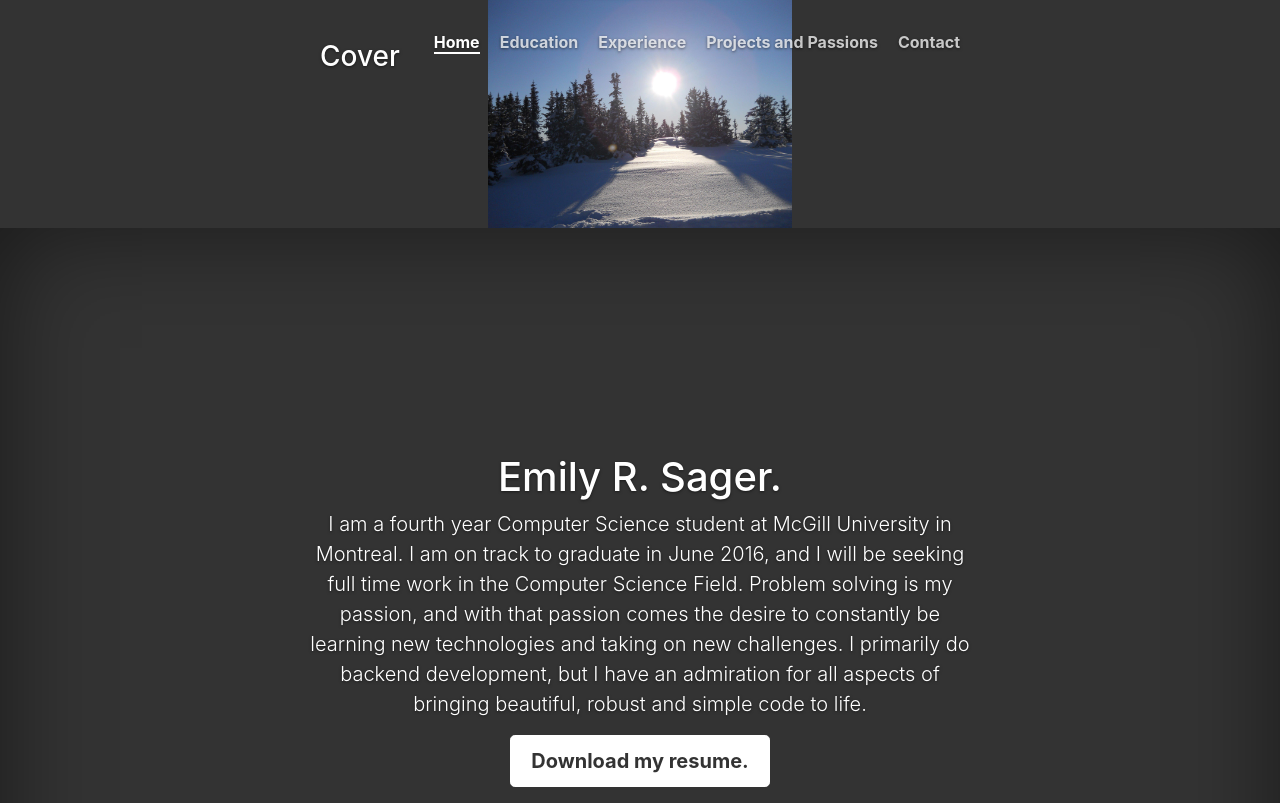
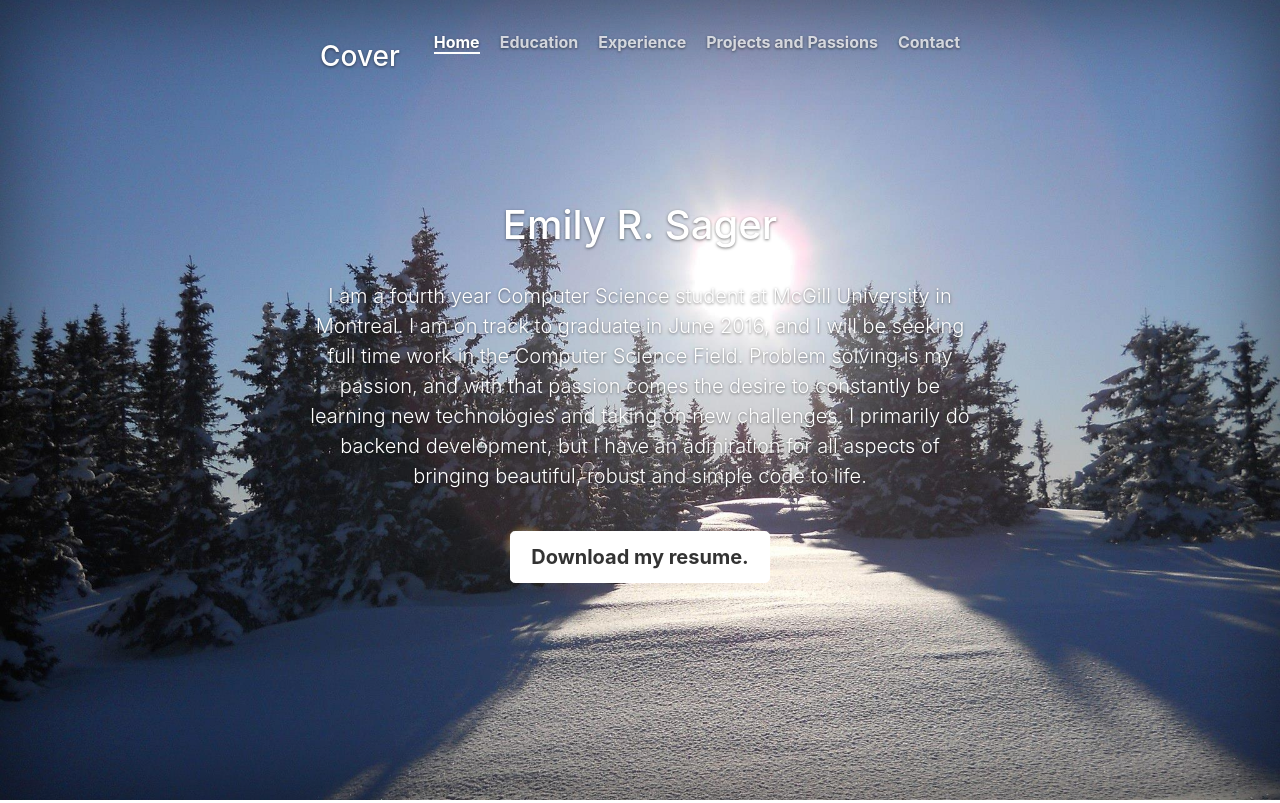
Before and after one commit to EmilyRSager/EmilyRSager.github.io, a plain HTML site: page index.html in a window 1280 px wide. Shown: the top 803 px of the page. Drawn offline with nearby package versions, Linux system fonts and the light colour scheme; a script that the page names is missing.

Commit message:
Updated description, photo

```diff
--- a/cover.css
+++ b/cover.css
@@ -26,8 +26,13 @@ a:hover {
 
 html,
 body {
+  background: url(PeacefulNorwayXC.jpg) no-repeat center center fixed;
+  -webkit-background-size: cover;
+  -moz-background-size: cover;
+  -o-background-size: cover;
+  background-size: cover;
   height: 100%;
-  background-color: #333;
+
 }
 body {
   color: #fff;
--- a/index.html
+++ b/index.html
@@ -29,7 +29,7 @@
   </head>
 
   <body>
-    <img src="PeacefulNorwayXC.jpg" alt="Norwegian Ski Trail" style="width:304px;height:228px;">
+
     <div class="site-wrapper">
 
       <div class="site-wrapper-inner">
@@ -52,8 +52,10 @@
           </div>
 
           <div class="inner cover">
-            <h1 class="cover-heading">Emily R. Sager. </h1>
+            <h1 class="cover-heading">Emily R. Sager </h1>
+            <br>
             <p class="lead">I am a fourth year Computer Science student at McGill University in Montreal. I am on track to graduate in June 2016, and I will be seeking full time work in the Computer Science Field.  Problem solving is my passion, and with that passion comes the desire to constantly be learning new technologies and taking on new challenges.  I primarily do backend development, but I have an admiration for all aspects of bringing beautiful, robust and simple code to life.  </p>
+            <br>
             <p class="lead">
               <a href="#" class="btn btn-lg btn-default">Download my resume.</a>
             </p>
```
